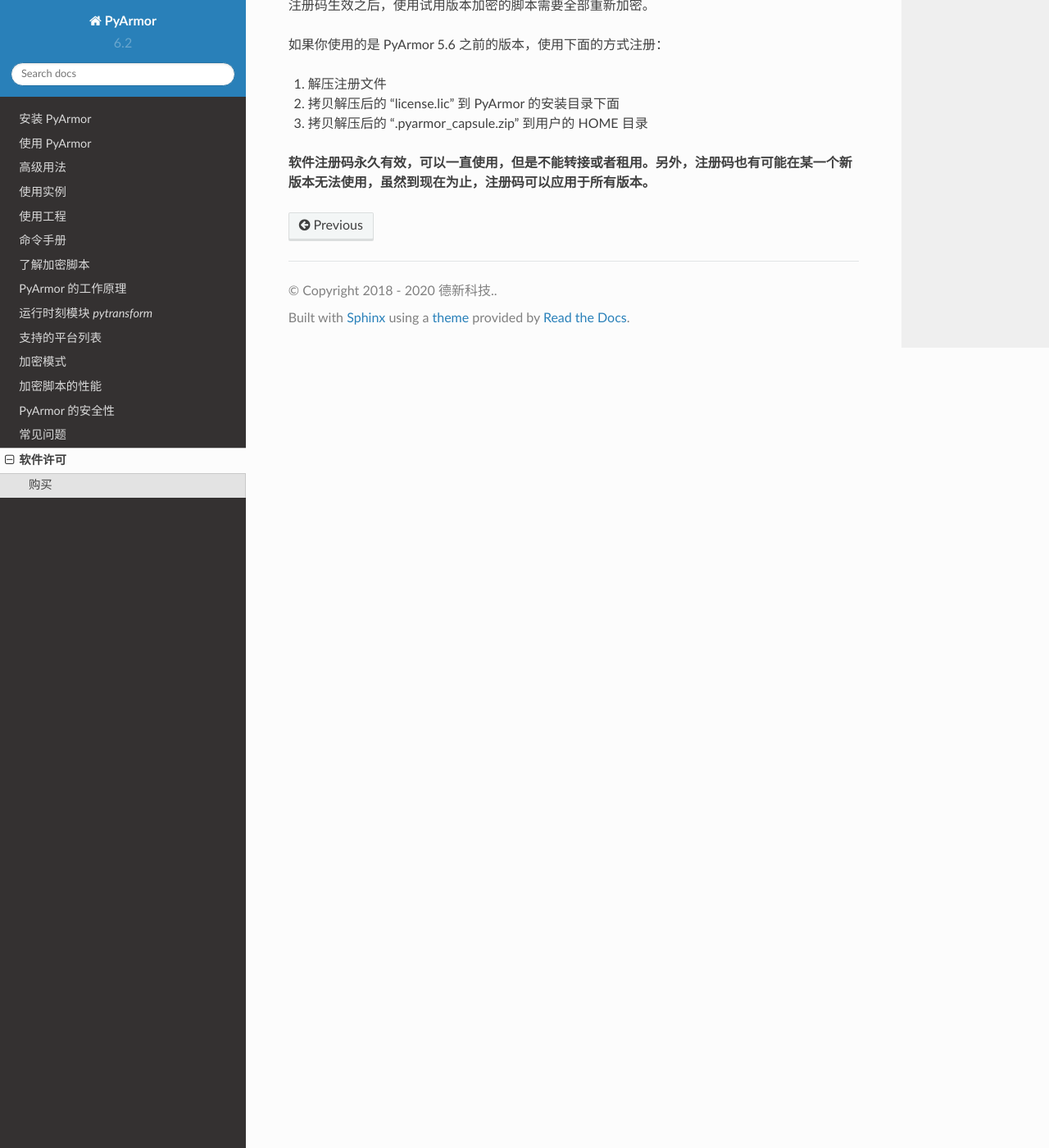
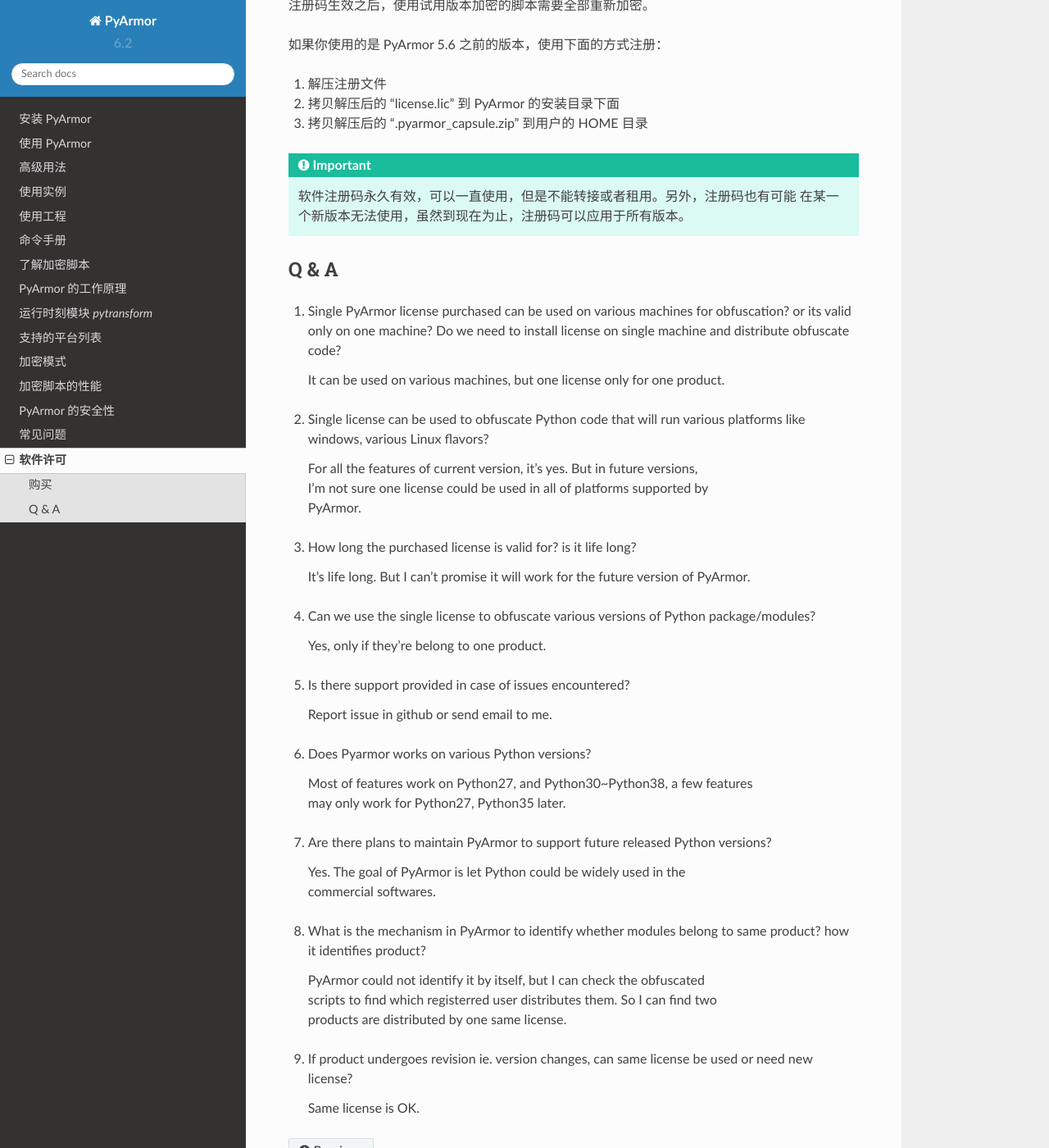
Before and after one commit to dashingsoft/pyarmor-docs-zh, a Sphinx documentation site: the page built from docs/license.rst, in a window 1280 px wide and 1400 px high, scrolled down 1667 px. Shown: the whole window at 82% size. Built offline with Sphinx 7.4.7 and the Read the Docs theme 2.0.0, drawn with Linux system fonts in a browser that asks for light colours.

Commit message:
Add questions and answers for licnese

```diff
--- a/docs/license.rst
+++ b/docs/license.rst
@@ -79,7 +79,61 @@
 2. 拷贝解压后的 "license.lic" 到 PyArmor 的安装目录下面
 3. 拷贝解压后的 ".pyarmor_capsule.zip" 到用户的 HOME 目录
 
-**软件注册码永久有效，可以一直使用，但是不能转接或者租用。另外，注册码也有可能在某一个新版本无法使用，虽然到现在为止，注册码可以应用于所有版本。**
+.. important::
 
+   软件注册码永久有效，可以一直使用，但是不能转接或者租用。另外，注册码也有可能
+   在某一个新版本无法使用，虽然到现在为止，注册码可以应用于所有版本。
+
+Q & A
+-----
+
+1. Single PyArmor license purchased can be used on various machines for
+   obfuscation? or its valid only on one machine? Do we need to install license
+   on single machine and distribute obfuscate code?
+
+   | It can be used on various machines, but one license only for one product.
+
+2. Single license can be used to obfuscate Python code that will run various
+   platforms like windows, various Linux flavors?
+
+   | For all the features of current version, it's yes. But in future versions,
+   | I'm not sure one license could be used in all of platforms supported by
+   | PyArmor.
+
+3. How long the purchased license is valid for? is it life long?
+
+   | It's life long. But I can't promise it will work for the future version of PyArmor.
+
+4. Can we use the single license to obfuscate various versions of Python
+   package/modules?
+
+   | Yes, only if they're belong to one product.
+
+5. Is there support provided in case of issues encountered?
+
+   | Report issue in github or send email to me.
+
+6. Does Pyarmor works on various Python versions?
+
+   | Most of features work on Python27, and Python30~Python38, a few features
+   | may only work for Python27, Python35 later.
+
+7. Are there plans to maintain PyArmor to support future released Python
+   versions?
+
+   | Yes. The goal of PyArmor is let Python could be widely used in the
+   | commercial softwares.
+
+8. What is the mechanism in PyArmor to identify whether modules belong to same
+   product? how it identifies product?
+
+   | PyArmor could not identify it by itself, but I can check the obfuscated
+   | scripts to find which registerred user distributes them. So I can find two
+   | products are distributed by one same license.
+
+9. If product undergoes revision ie. version changes, can same license be used
+   or need new license?
+
+   | Same license is OK.
 
 .. include:: _common_definitions.txt
```
